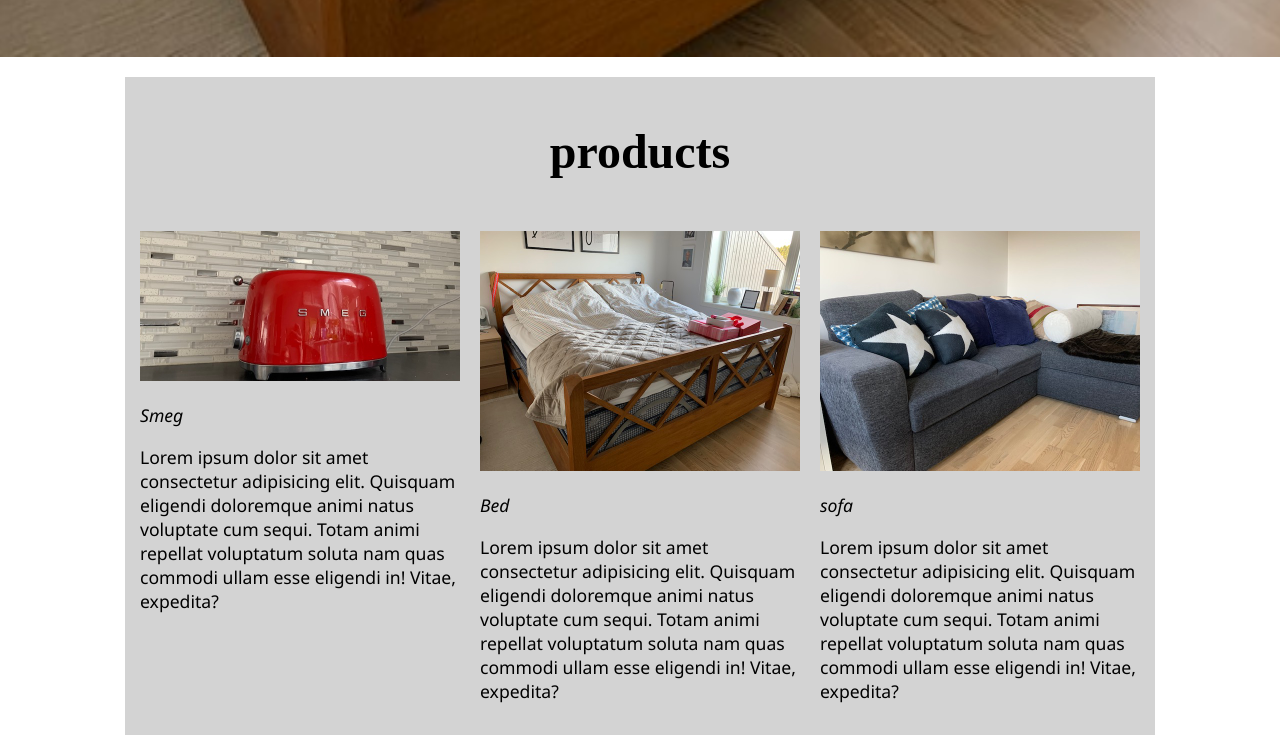
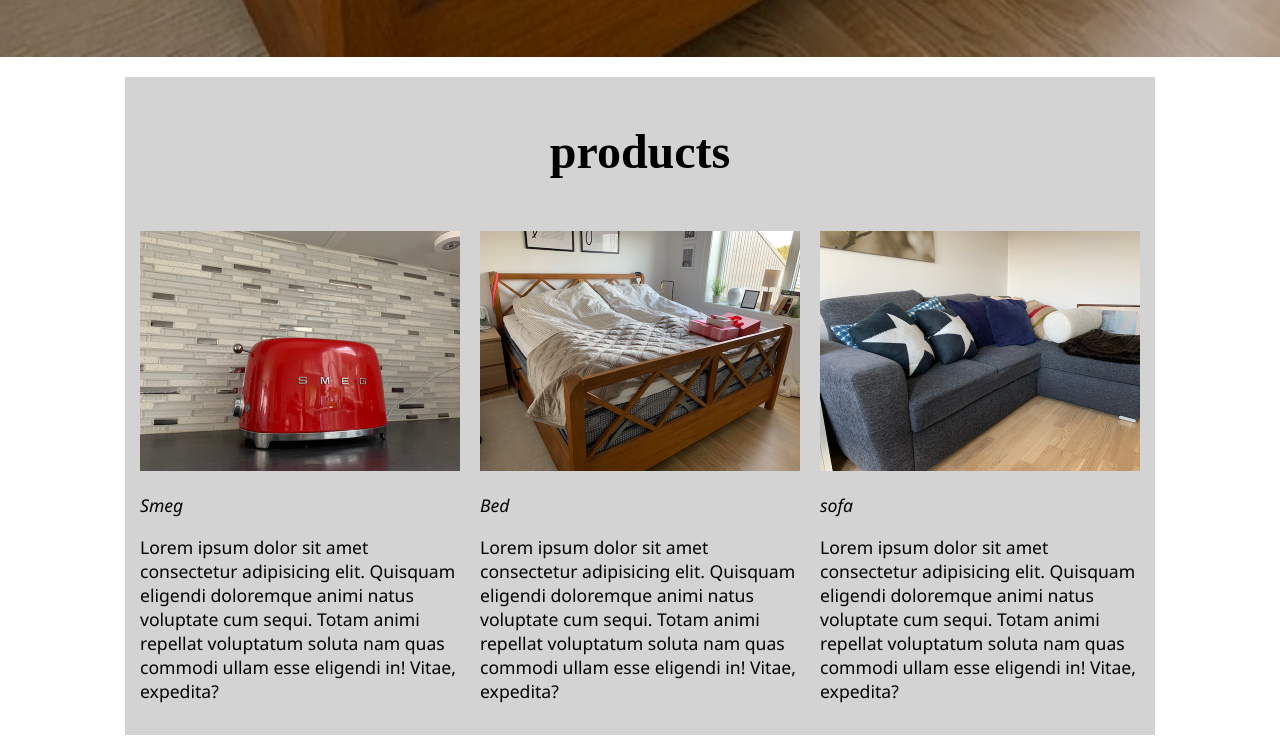
Before and after one commit to AdrianEd50/Design-2-MA2, a plain HTML site: page products.html in a window 1280 px wide. Shown: the part 1113-1850 px from the top of the page. Drawn offline with Linux system fonts and the light colour scheme.

Commit message:
added the right image

```diff
--- a/products.html
+++ b/products.html
@@ -27,7 +27,7 @@
 
         <h1>products</h1>
         <div>
-            <img src="images/liggendesmeg2.jpg" alt="red smeg toaster">
+            <img src="images/liggendesmeg.jpg" alt="red smeg toaster">
             <p class="bold">Smeg</p>
         <p>Lorem ipsum dolor sit amet consectetur adipisicing elit. Quisquam eligendi doloremque animi natus voluptate cum sequi. Totam animi repellat voluptatum soluta nam quas commodi ullam esse eligendi in! Vitae, expedita?</p>
         </div>
```
Also changed, not shown: images/liggendesmeg.jpg (added), images/liggendesmeg2.jpg (deleted).
